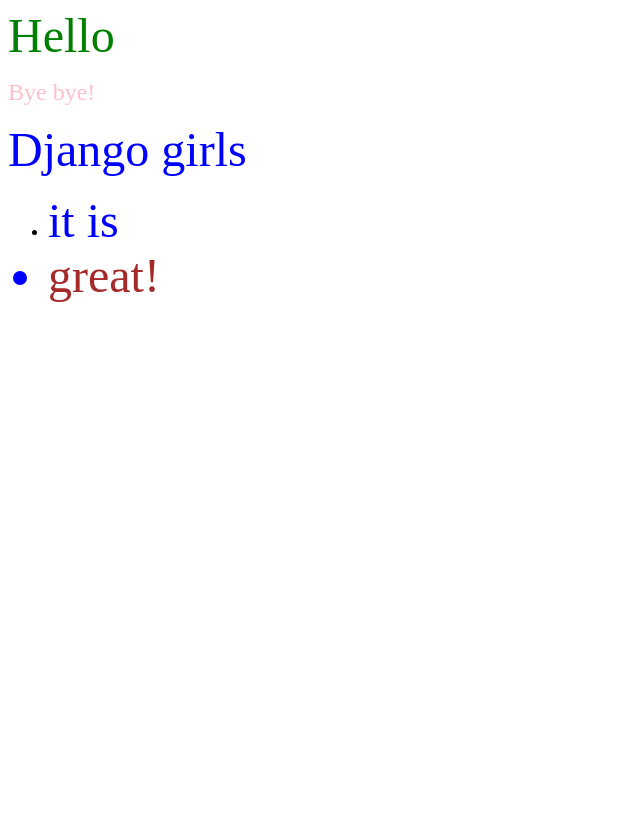
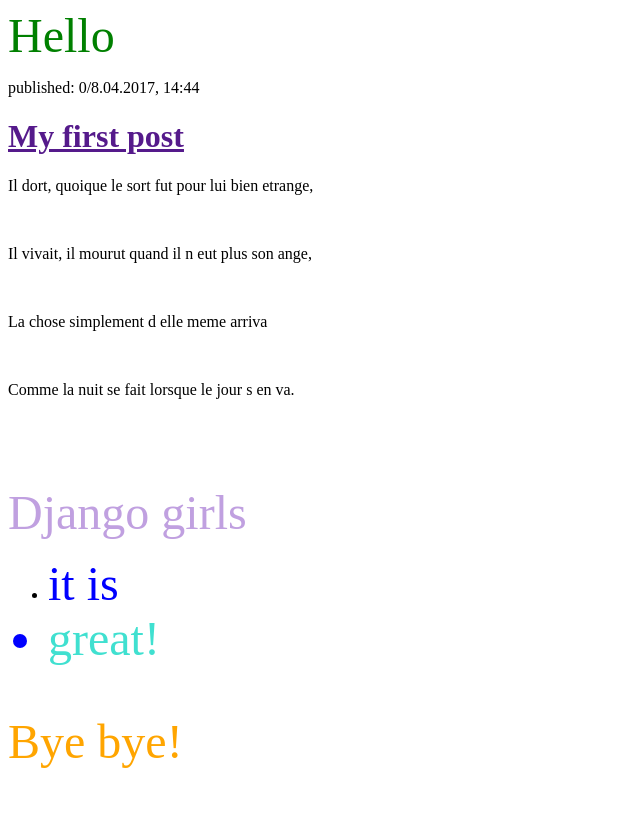
Before and after one commit to elilem/django-girls, a Django app: page / in a window 1280 px wide. Shown: the whole page, without its empty margins (0-640 px from the left). Before the commit the page ends 302 px from the top, so only its background shows below. Run offline with Django 3.2, Linux system fonts and the light colour scheme.

Commit message:
Modification du HTML et apport supplementaire

```diff
--- a/blog/templates/blog/post_list.html
+++ b/blog/templates/blog/post_list.html
@@ -9,13 +9,13 @@
 //console.log("Lukaté%s", x.innerHTML);
 if (bascule==0){
 bascule=1;
-couleur= "black";
+couleur= "pink";
 x.style.color = couleur;
 x.innerHTML="Bye bye";
 }
 else {
 bascule=0;
-couleur = "blue";
+couleur = "green";
 x.style.color = couleur;
 x.innerHTML="Hello";}
 x.style.fontSize = size;
@@ -28,7 +28,7 @@
 x.innerHTML= "Hello";
 }
 
-function ajoutmama () {
+function ajoutgirls () {
 var list= document.getElementById("l") ;
 var entry = document.createElement('li');
 entry.appendChild(document.createTextNode("Django girls"));
@@ -44,13 +44,22 @@
  Hello
 </font>
 </p>
-<p>
-<font color="pink" size="5">
-Bye bye!
-</font>
-</p>
-<p id="feministe" onmouseover="ajoutmama ()">
-<font color="blue" size="50">
+<div>
+  <p>published: 0/8.04.2017, 14:44</p>
+  <h1> <a href="">My first post</a></h1>
+  <p> Il dort, quoique le sort fut pour lui bien etrange, </p>
+  <br />
+  <p> Il vivait, il mourut quand il n eut plus son ange, </p>
+  <br />
+  <p> La chose simplement d elle meme arriva <p/>
+  <br />
+  <p> Comme la nuit se fait lorsque le jour s en va. </p>
+</div>
+  <br />
+  <br />
+  <br />
+<p id="girls" onmouseover="ajoutgirls ()">
+<font color="claret" size="20">
 Django girls
 </font>
 </p>
@@ -60,10 +69,18 @@
 it is
 </li>
 <li>
-<font color= "brown" size="20">
+<font color= "turquoise" size="20">
 great!
 </font>
 </li>
 </ul>
 </body>
 </html>
+
+
+
+<p>
+<font color="orange" size="25">
+Bye bye!
+</font>
+</p>
```
